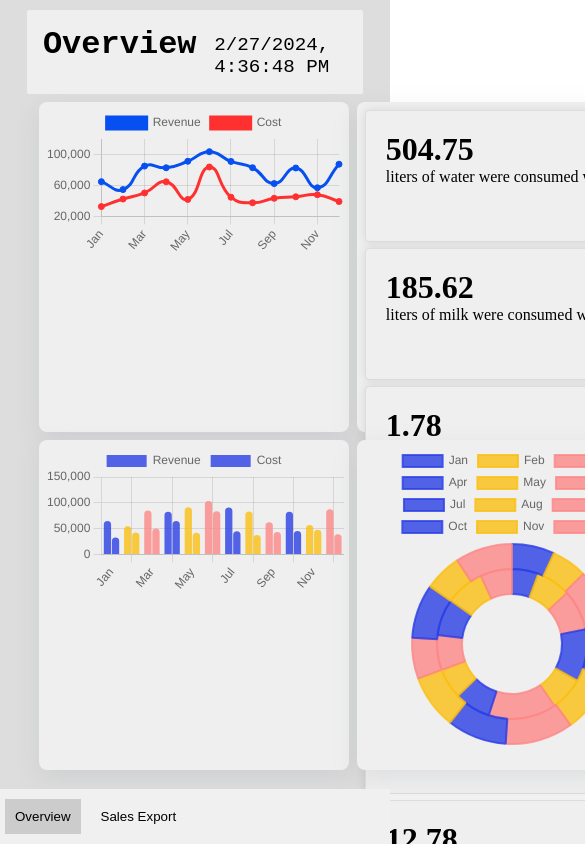
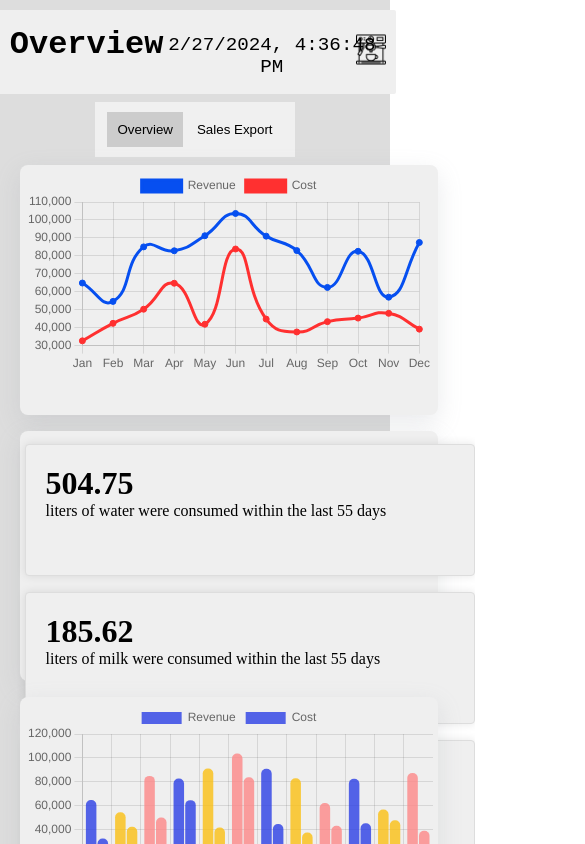
Before and after one commit to Alex7develop/master, a React (Vite) app: page / in a window 390 px wide. Shown: the top 844 px of the page, 585 px wide, since content can reach past the window. Built offline with nearby package versions, Linux system fonts and the light colour scheme.

Commit message:
reales two

```diff
--- a/src/App.css
+++ b/src/App.css
@@ -89,3 +89,32 @@
 .description {
   margin-left: 20px;
 }
+
+@media screen and (max-width: 768px) {
+  .charts-container {
+    grid-template-columns: 1fr;
+    gap: 1rem;
+    width: 90%;
+  }
+
+  .revenueCard {
+    height: 15rem;
+  }
+
+  .chart {
+    width: 100%;
+    max-width: 100%;
+    height: auto;
+  }
+
+  .tabs {
+    position: static;
+    width: auto;
+    justify-content: center;
+    padding: 10px;
+  }
+
+  .tabs button {
+    margin: 0 2px;
+  }
+}
--- a/src/components/Card/Card.module.css
+++ b/src/components/Card/Card.module.css
@@ -1,19 +1,26 @@
 .card {
-  display: inline-block; /* Изменено на inline-block для сохранения в ряду */
+  display: inline-block;
   background-color: #efefef;
   border: 1px solid #ddd;
   border-radius: 4px;
   padding: 20px;
   width: 170px;
-  max-width: 200px; /* Максимальная ширина карточки */
+  max-width: 200px;
   height: 90px;
   box-shadow: 0 0 10px rgba(0, 0, 0, 0.1);
   margin: 3px;
+}
+@media only screen and (max-width: 800px) {
+  .card {
+    width: 48%;
+    max-width: none;
+    margin: 1%;
+  }
 }
 
 @media only screen and (max-width: 600px) {
   .card {
     width: 100%;
-    max-width: none;
+    margin: 2% 0;
   }
 }
--- a/src/components/Header/Header.jsx
+++ b/src/components/Header/Header.jsx
@@ -21,7 +21,7 @@
     <div className={styles.header}>
       <h1>{getTitle()}</h1>
       <div className={styles.icon}>
-        <img src="src/assets/coffee.png" alt="icon" width={30} height={30} />
+        <img src="/coffee1.png" alt="icon" width={30} height={30} />
       </div>
       <div className={styles.datetime}>{currentTime.toLocaleString()}</div>
     </div>
--- a/src/components/Header/Header.module.css
+++ b/src/components/Header/Header.module.css
@@ -8,12 +8,13 @@
   border-radius: 2px;
   margin-top: 10px;
   font-family: 'Courier New', Courier, monospace;
+  position: relative;
 }
 
 .datetime {
   font-size: 1.2rem;
   margin-top: 0.5rem;
-  margin-left: auto; /* Добавляем это свойство */
+  margin-left: auto;
 }
 
 .header h1 {
@@ -23,9 +24,6 @@
 .header p {
   margin: 0;
 }
-.header {
-  position: relative;
-}
 
 .icon {
   position: absolute;
@@ -33,3 +31,18 @@
   top: 50%;
   transform: translateY(-50%);
 }
+@media only screen and (max-width: 1024px) {
+  .header {
+    width: 90%;
+  }
+}
+
+@media only screen and (max-width: 768px) {
+  .header {
+    width: 95%;
+  }
+
+  .icon {
+    right: 10px;
+  }
+}
--- a/src/components/TableComponent/TableComponent.jsx
+++ b/src/components/TableComponent/TableComponent.jsx
@@ -1,6 +1,6 @@
 /* eslint-disable react/prop-types */
 import { useState } from 'react';
-import styles from './TableComponent.module.css'; // импортируем модульные стили
+import styles from './TableComponent.module.css';
 
 const TableComponent = ({ data }) => {
   const [sortConfig, setSortConfig] = useState({ key: null, direction: 'ascending' });
--- a/src/components/TableComponent/TableComponent.module.css
+++ b/src/components/TableComponent/TableComponent.module.css
@@ -2,20 +2,17 @@
 .table {
   width: 80%;
   border-collapse: collapse;
-  border: 2px solid #ddd; /* устанавливаем рамку для таблицы */
+  border: 2px solid #ddd;
+}
+.table th {
+  border: 2px solid #ddd;
+  padding: 8px;
+  text-align: left;
+  background-color: #f2f2f2;
 }
 
-/* Стили для заголовков */
-.table th {
-  border: 2px solid #ddd; /* устанавливаем рамку для заголовков */
-  padding: 8px;
-  text-align: left;
-  background-color: #f2f2f2; /* устанавливаем цвет фона для заголовков */
-}
-
-/* Стили для ячеек */
 .table td {
-  border: 2px solid #ddd; /* устанавливаем рамку для ячеек */
+  border: 2px solid #ddd;
   padding: 8px;
   text-align: left;
 }
```
Also changed, not shown: public/coffee1.png (added).
